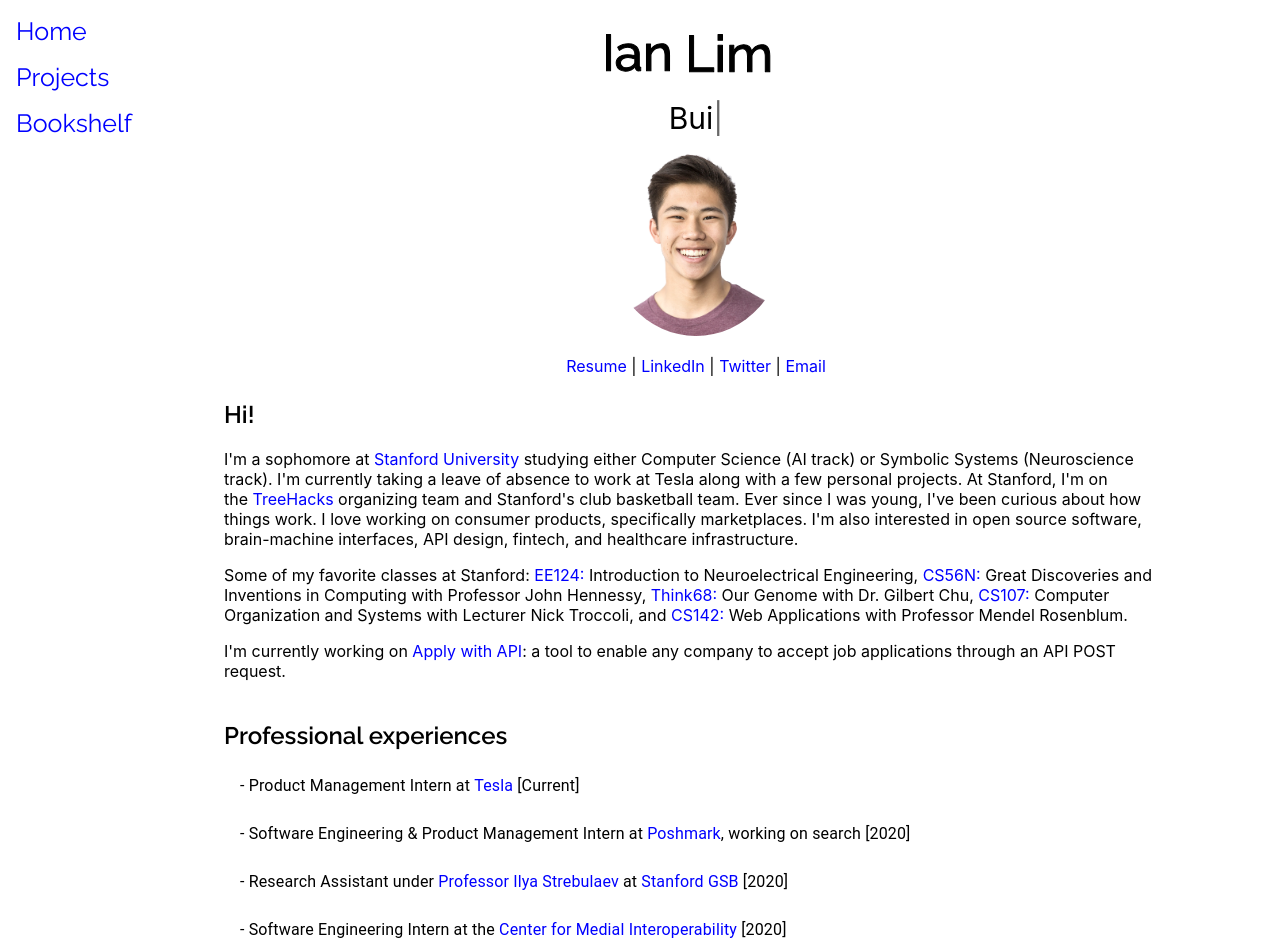
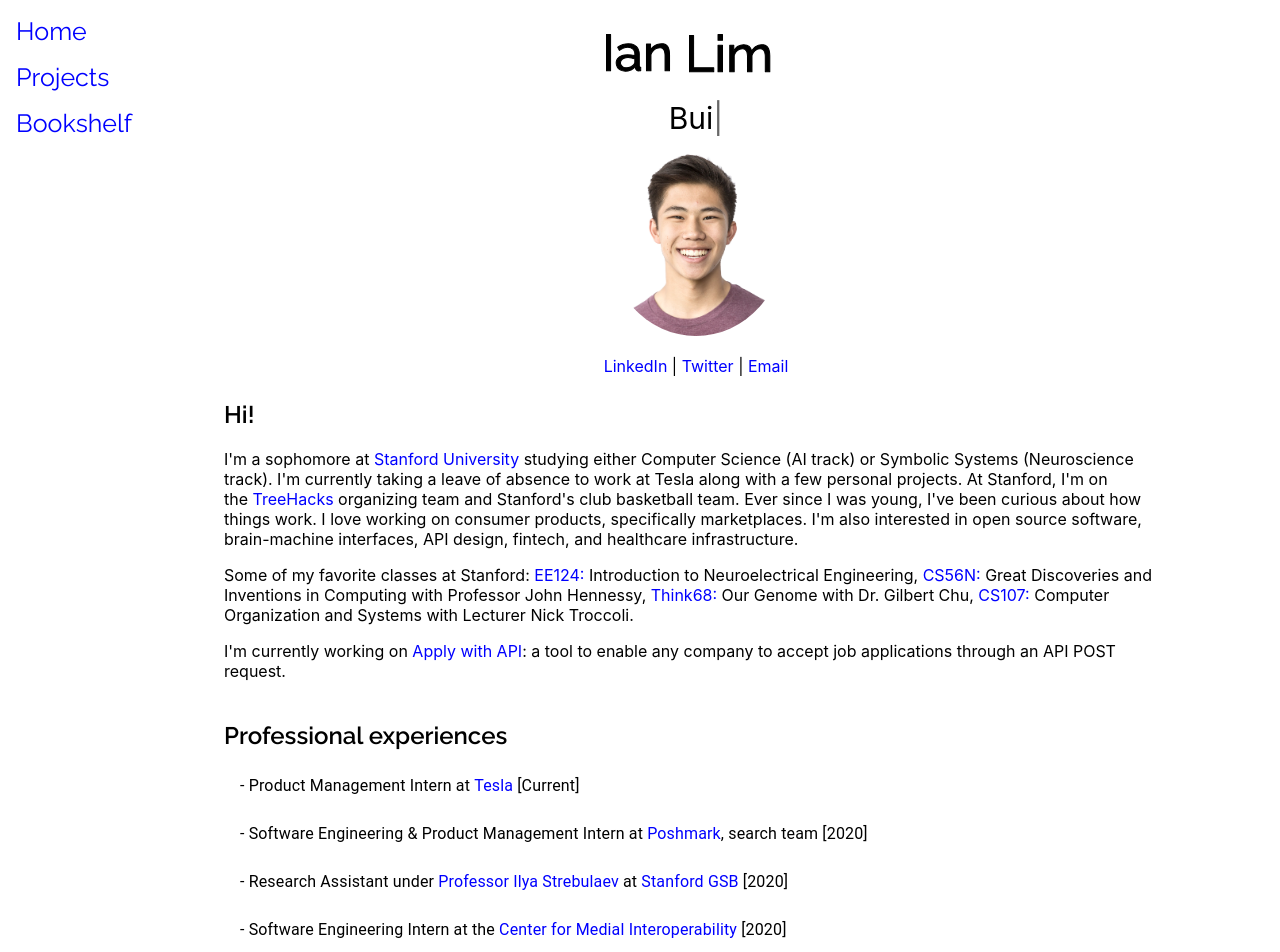
Before and after one commit to ianclim/ianlim.com, a React (Create React App) app: page / in a window 1280 px wide. Shown: the top 952 px of the page. Built offline with nearby package versions, Linux system fonts and the light colour scheme.

Commit message:
updated work

```diff
--- a/src/components/Home/Home.js
+++ b/src/components/Home/Home.js
@@ -81,8 +81,6 @@ class Home extends React.Component {
           />
           <img src={profilePicture} height='200' width='200' className="profilePicture" />
           <p style={{ textAlign: 'center' }}>
-          <a target="_blank" href="https://stanford.box.com/s/gwf8t5fklia3z0ayo23lvb3p19kfvqzu">Resume</a>
-              &nbsp;|&nbsp;
             <a target="_blank" href="https://www.linkedin.com/in/ianclim/">LinkedIn</a>
               &nbsp;|&nbsp;
               <a target="_blank" href="https://twitter.com/IanCLim">Twitter</a>
@@ -119,9 +117,7 @@ class Home extends React.Component {
                 <a target="_blank" href="https://explorecourses.stanford.edu/search?view=catalog&filter-coursestatus-Active=on&q=THINK%2068:%20Our%20Genome&academicYear=20192020"> Think68: </a>
                 Our Genome with Dr. Gilbert Chu,
                 <a target="_blank" href="http://web.stanford.edu/class/cs107/"> CS107: </a>
-                Computer Organization and Systems with Lecturer Nick Troccoli, and
-                <a target="_blank" href="http://web.stanford.edu/class/cs142/"> CS142: </a>
-                Web Applications with Professor Mendel Rosenblum.
+                Computer Organization and Systems with Lecturer Nick Troccoli.
               </p>
               <p>
                 I'm currently working on&nbsp;
@@ -145,7 +141,7 @@ class Home extends React.Component {
                   <ListItemText>
                     - Software Engineering &amp; Product Management Intern at&nbsp;
                   <a target="_blank" href="https://poshmark.com/">Poshmark</a>
-                  , working on search [2020]
+                  , search team [2020]
                   </ListItemText>
                 </ListItem>
                 <ListItem>
```
